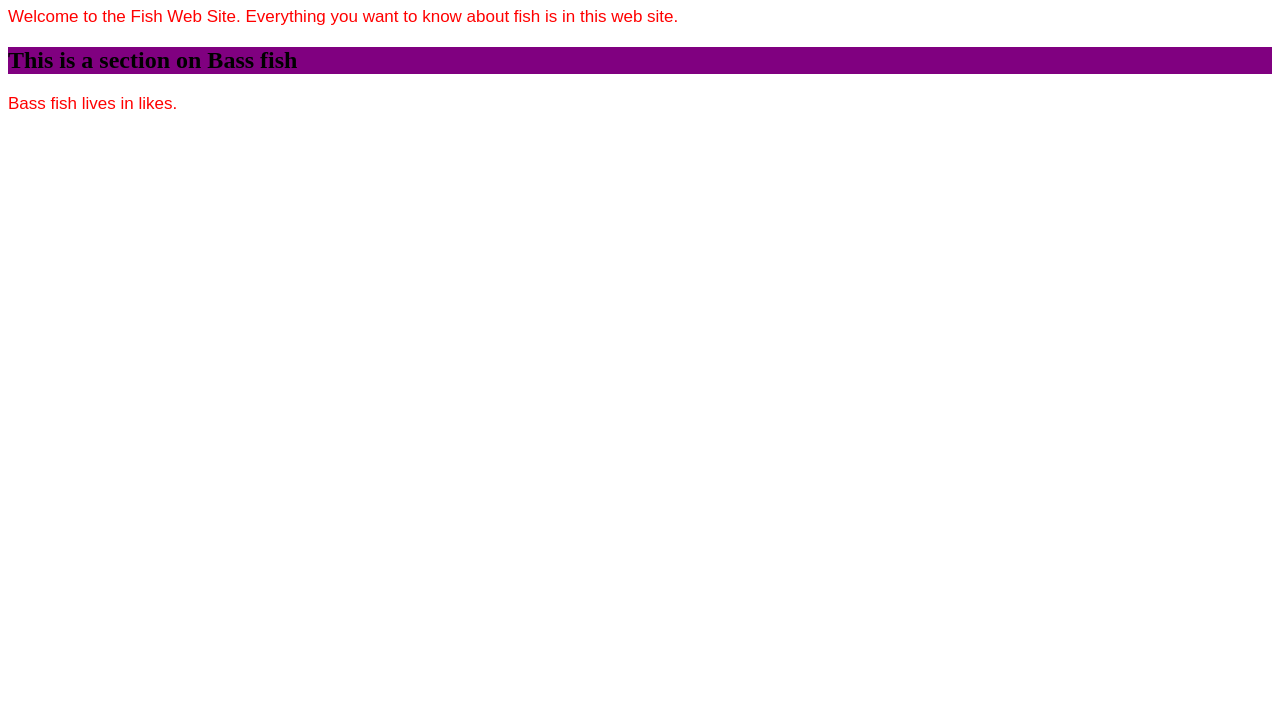
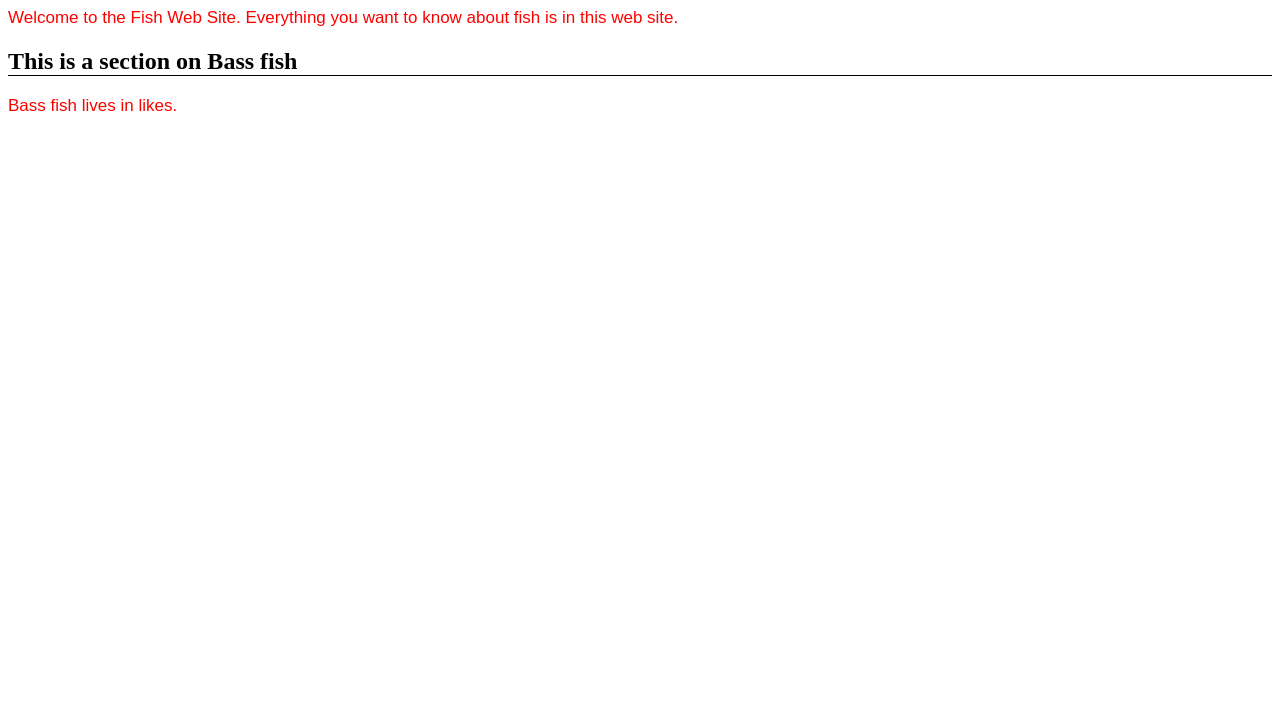
Before and after one commit to Nizar4790k/CSSCourse, a plain HTML site: page test.html in a window 1280 px wide. Shown: the part 73-800 px from the top of the page. Drawn offline with Linux system fonts and the light colour scheme.

Commit message:
added a border

```diff
--- a/test.html
+++ b/test.html
@@ -9,7 +9,7 @@
     <style>
 
         h1,h2{
-            background-color: purple;
+            border-bottom: 1px solid black;
         }
 
         h1{
```
